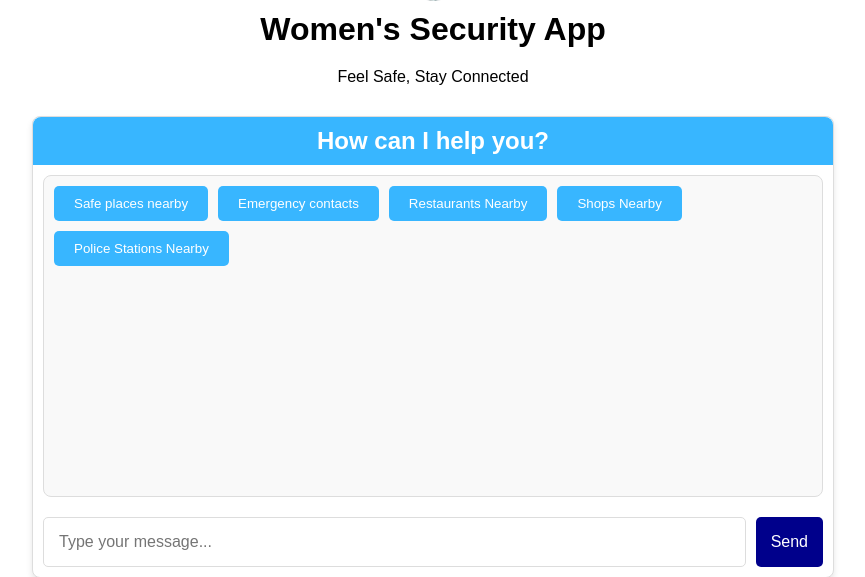
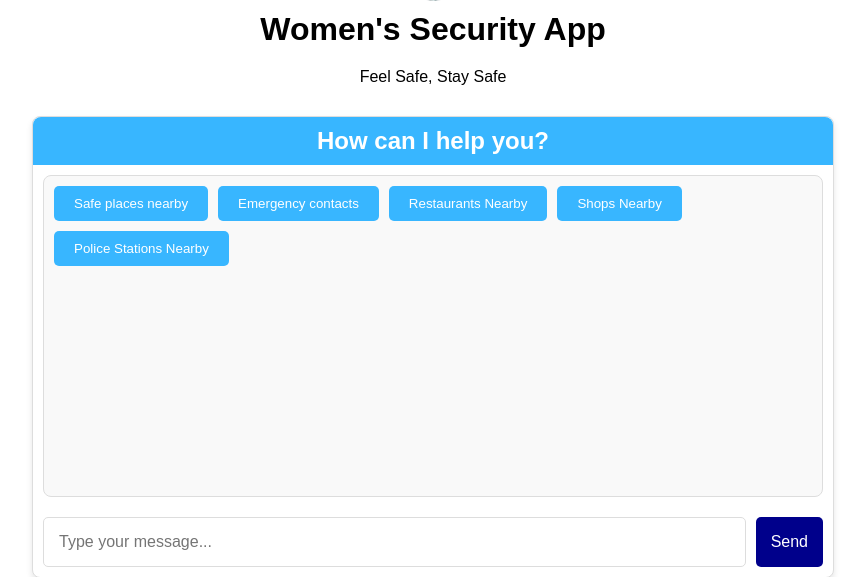
Before and after one commit to JuliaFischer-code/Womens-Security_Project, a Flask app: page / in a window 1280 px wide. Shown: the part 164-741 px from the top of the page, without its empty margins (207-1072 px from the left). Run offline with Flask 3, Linux system fonts and the light colour scheme; some libraries are stand-ins or nearby versions.

Commit message:
Change Slogan

```diff
--- a/templates/index.html
+++ b/templates/index.html
@@ -194,7 +194,7 @@
 </head>
 <body>
     <h1>Women's Security App</h1>
-    <p>Feel Safe, Stay Connected</p>
+    <p>Feel Safe, Stay Safe</p>
 
     <!-- Chat Section -->
     <div id="chat-container">
```
